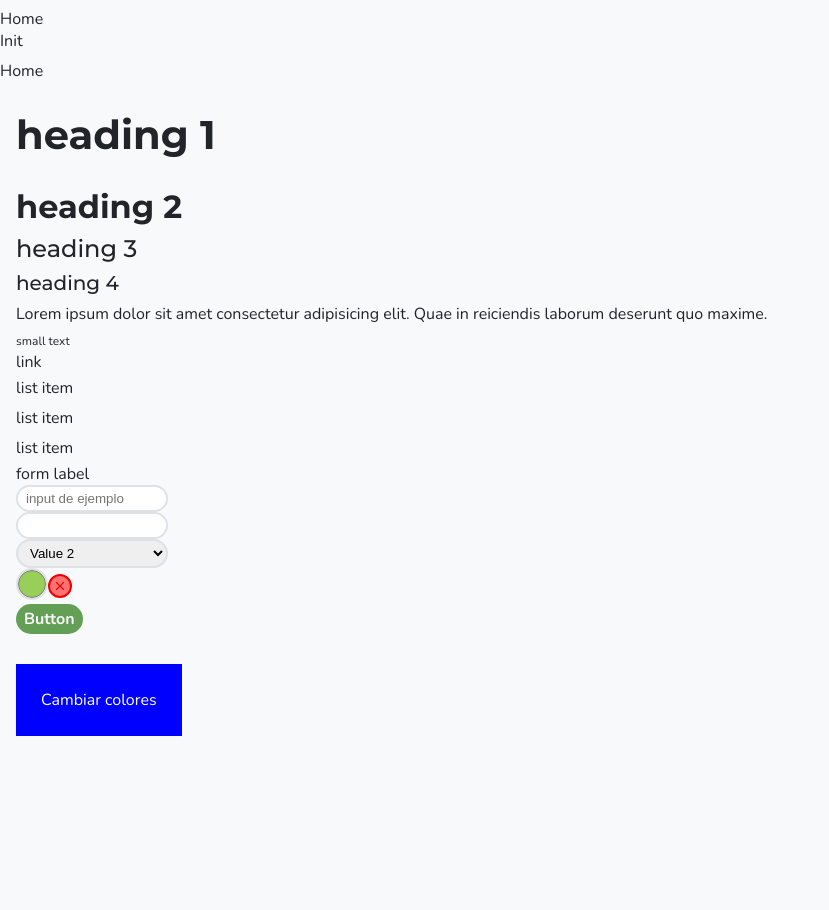
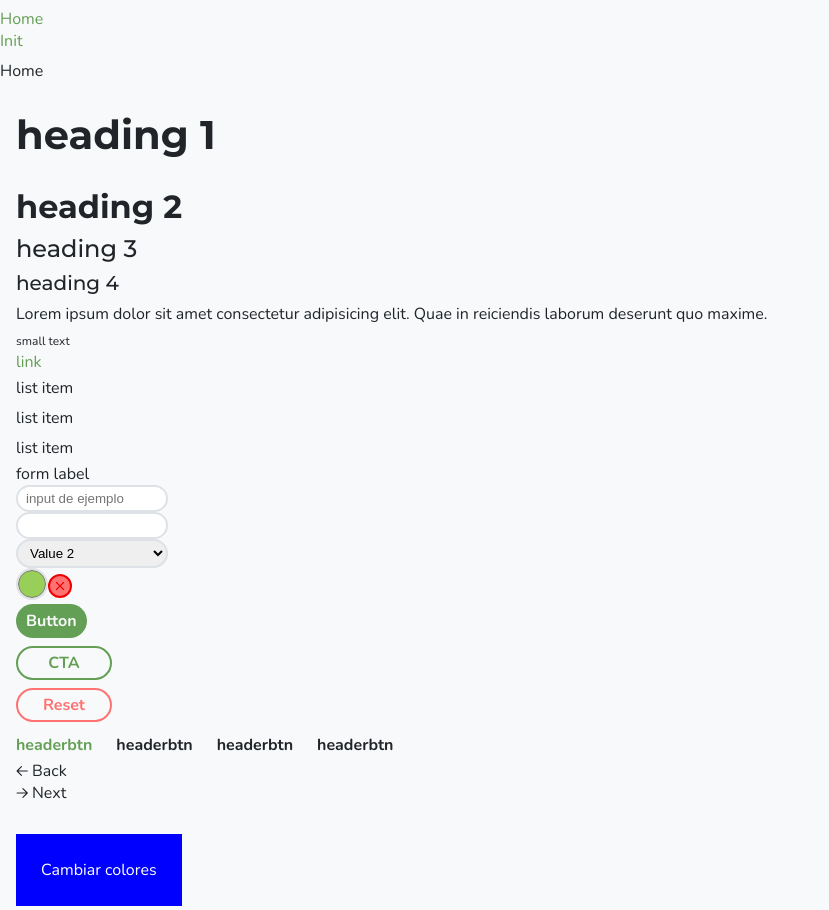
Before and after one commit to devMateos/pistachioCSS, a Vue app: page / in a window 1280 px wide. Shown: the whole page, without its empty margins (0-829 px from the left). Before the commit the page ends 800 px from the top, so only its background shows below. Built offline with nearby package versions, Linux system fonts and the light colour scheme.

Commit message:
chore(css): Create buttons and navigation buttons

```diff
--- a/src/App.vue
+++ b/src/App.vue
@@ -40,9 +40,41 @@ import SwitchMode from './components/SwitchMode.vue';
       <br>
       <button class="form__button button--primary">Button</button>
     </form>
+    <a href="" class="button button--secondary">CTA</a>
+    <a href="" class="button button--negative">Reset</a>
 
+    <nav>
+      <ul class="header__nav">
+        <li class="navbar__button navbar__button--active"><a href="">headerbtn</a></li>
+        <li class="navbar__button"><a href="">headerbtn</a></li>
+        <li class="navbar__button"><a href="">headerbtn</a></li>
+        <li class="navbar__button"><a href="">headerbtn</a></li>
+      </ul>
+    </nav>
+
+    <a class="nav-button">
+      <svg class="nav-button__icon" width="12" height="12" viewBox="0 0 11 10" fill="none"
+        xmlns="http://www.w3.org/2000/svg">
+        <path d="M10.3333 5L0.999919 5M0.999919 5L4.99992 1M0.999919 5L4.99992 9" stroke-width="1" stroke-linecap="round"
+          stroke-linejoin="round" />
+      </svg>
+      Back
+    </a>
+    <a class="nav-button">
+      <svg class="nav-button__icon" width="12" height="12" viewBox="0 0 11 10" fill="none"
+        xmlns="http://www.w3.org/2000/svg">
+        <path d="M1 5H10.3333M10.3333 5L6.33333 9M10.3333 5L6.33333 1" stroke-width="1" stroke-linecap="round"
+          stroke-linejoin="round" />
+      </svg>
+      Next
+    </a>
     <SwitchMode />
   </main>
 </template>
 
-<style scoped></style>
+<style scoped>
+.header__nav {
+  display: flex;
+  gap: var(--spacing-L);
+}
+</style>
--- a/src/assets/css/atoms.css
+++ b/src/assets/css/atoms.css
@@ -2,14 +2,15 @@
 
 /* Links */
 a {
-  color: var(--color-text);
+  color: var(--color-action);
 }
 a:hover {
-  color: var(--color-action-primary);
+  color: var(--color-action-secondary);
+  cursor: pointer;
 }
 
 /* Text */
-a, div, label, li, p, small {
+div, label, li, p, small {
   color: var(--color-text);
   font-family: var(--font-body);
   font-size: var(--font-size-S);
@@ -59,9 +60,9 @@ h4, .h4 {
   appearance: auto;
   border: var(--border-style) var(--border-width) var(--border-color);
   border-radius: var(--border-round);
-  height: 3.2rem;
+  height: var(--font-size-XL);
   padding: 0;
-  width: 3.2rem;
+  width: var(--font-size-XL);
 }
 .form__input-color::-webkit-color-swatch-wrapper {
   padding: 0;
@@ -94,22 +95,37 @@ h4, .h4 {
   color: var(--color-gray);
 }
 .form__button {
+  border: var(--border-style) var(--border-width) transparent;
   border-radius: var(--border-round);
+  cursor: pointer;
   font-family: var(--font-body);
   font-size: var(--font-size-S);
   font-weight: var(--font-weight-bold);
   padding: var(--spacing-XS) var(--spacing-S);
 }
 
+/* Buttons */
+.button {
+  border-radius: var(--border-round);
+  display: flex;
+  font-family: var(--font-body);
+  font-size: var(--font-size-S);
+  font-weight: var(--font-weight-bold);
+  justify-content: center;
+  margin: var(--spacing-S) 0;
+  min-width: 9.6rem;
+  padding: var(--spacing-XS) var(--spacing-S);
+  width: fit-content;
+}
 .button--primary {
   background-color: var(--color-action);
-  border: none;
   color: var(--color-light);
 }
 .button--primary:hover {
   background-color: var(--color-action-secondary);
 }
 .button--secondary {
+  background-color: var(--color-background-primary);
   border: var(--border-style) var(--border-width) var(--color-action);
   color: var(--color-action);
 }
@@ -117,3 +133,42 @@ h4, .h4 {
   border-color: var(--color-action-secondary);
   color: var(--color-action-secondary);
 }
+.button--negative {
+  background-color: var(--color-background-primary);
+  border: var(--border-style) var(--border-width) var(--color-negative);
+  color: var(--color-negative);
+}
+.button--negative:hover {
+  border-color: var(--color-negative-secondary);
+  color: var(--color-negative-secondary);
+}
+
+/* Nav Buttons */
+.navbar__button a {
+  color: var(--color-text);
+  font-family: var(--font-body);
+  font-size: var(--font-size-S);
+  font-weight: var(--font-weight-bold);
+}
+.navbar__button:hover a {
+  color: var(--color-action-secondary);
+}
+.navbar__button--active a {
+  color: var(--color-action);
+}
+
+.nav-button {
+  align-items: center;
+  color: var(--color-text);
+  display: flex;
+  gap: var(--spacing-XS);
+}
+.nav-button__icon {
+  stroke: var(--color-text);
+}
+.nav-button:hover * {
+  color: var(--color-action-secondary);
+}
+.nav-button:hover .nav-button__icon {
+  stroke: var(--color-action-secondary);
+}
--- a/src/components/SwitchMode.vue
+++ b/src/components/SwitchMode.vue
@@ -5,6 +5,7 @@
 #change {
   background-color: blue;
   color: white;
+  cursor: pointer;
   height: fit-content;
   margin-top: 30px;
   padding: 25px;
```
Also changed, not shown: src/assets/icons/left-arrow.svg (added).
